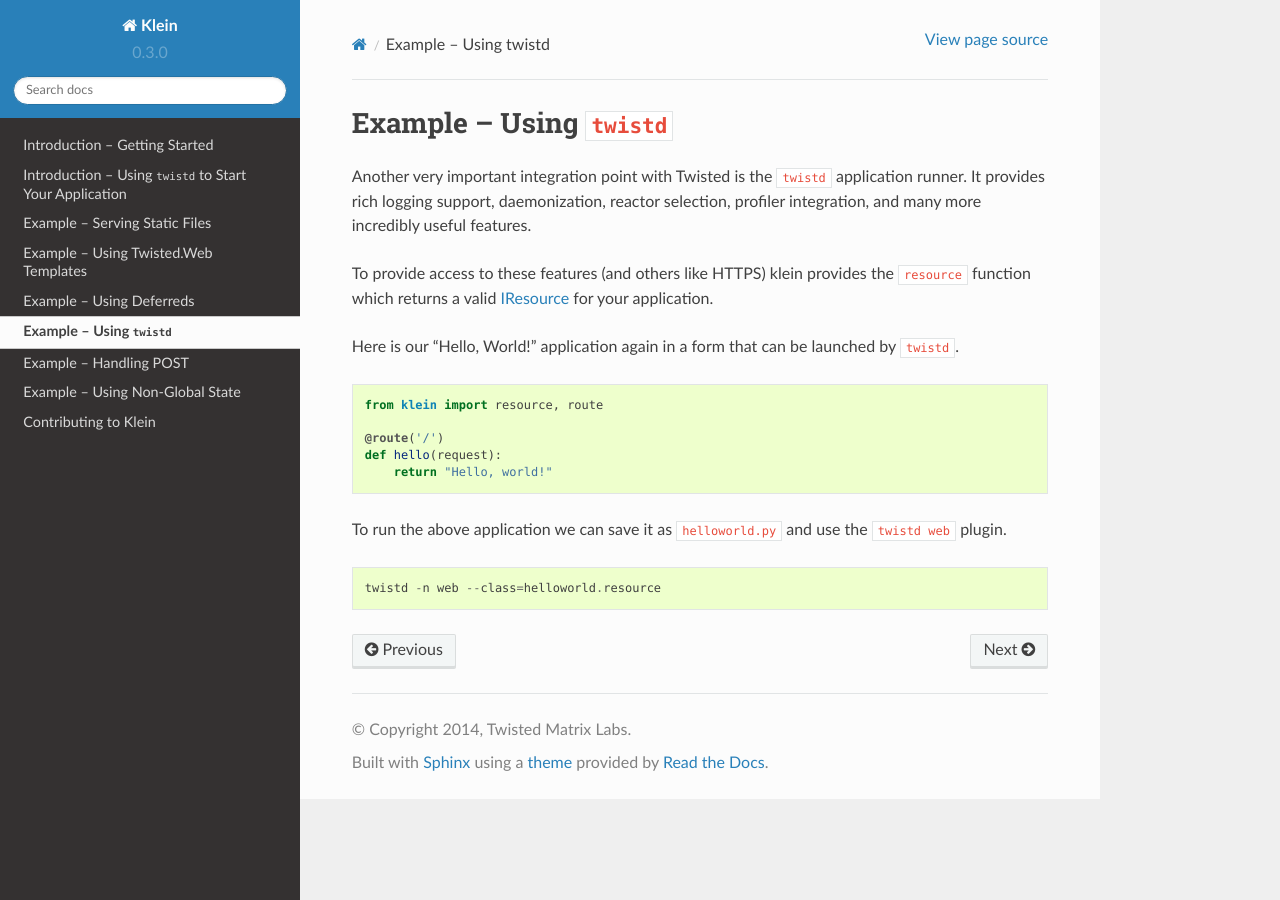
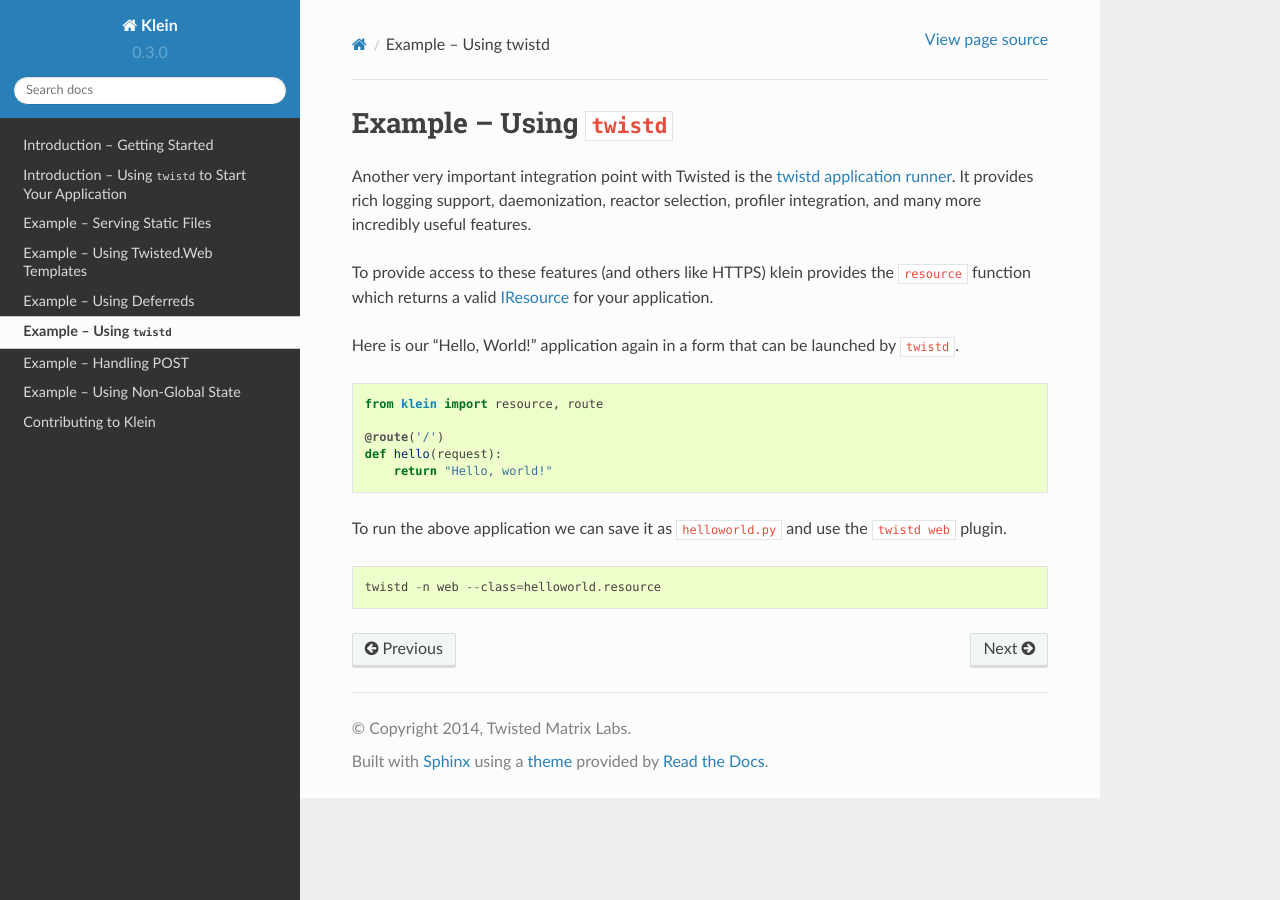
Before and after one commit to twisted/klein, a Sphinx documentation site: the page built from docs/examples/twistd.rst, in a window 1280 px wide. Built offline with Sphinx 7.4.7 and the Read the Docs theme 2.0.0, drawn with Linux system fonts in a browser that asks for light colours; some of the changed lines change nothing that is shown.

Commit message:
how did i lose this

```diff
--- a/docs/examples/twistd.rst
+++ b/docs/examples/twistd.rst
@@ -2,7 +2,7 @@
 Example -- Using ``twistd``
 ===========================
 
-Another very important integration point with Twisted is the ``twistd`` application runner.
+Another very important integration point with Twisted is the `twistd application runner <https://twistedmatrix.com/documents/current/core/howto/tap.html>`_.
 It provides rich logging support, daemonization, reactor selection, profiler integration, and many more incredibly useful features.
 
 To provide access to these features (and others like HTTPS) klein provides the ``resource`` function which returns a valid :api:`twisted.web.resource.IResource <IResource>` for your application.
```
